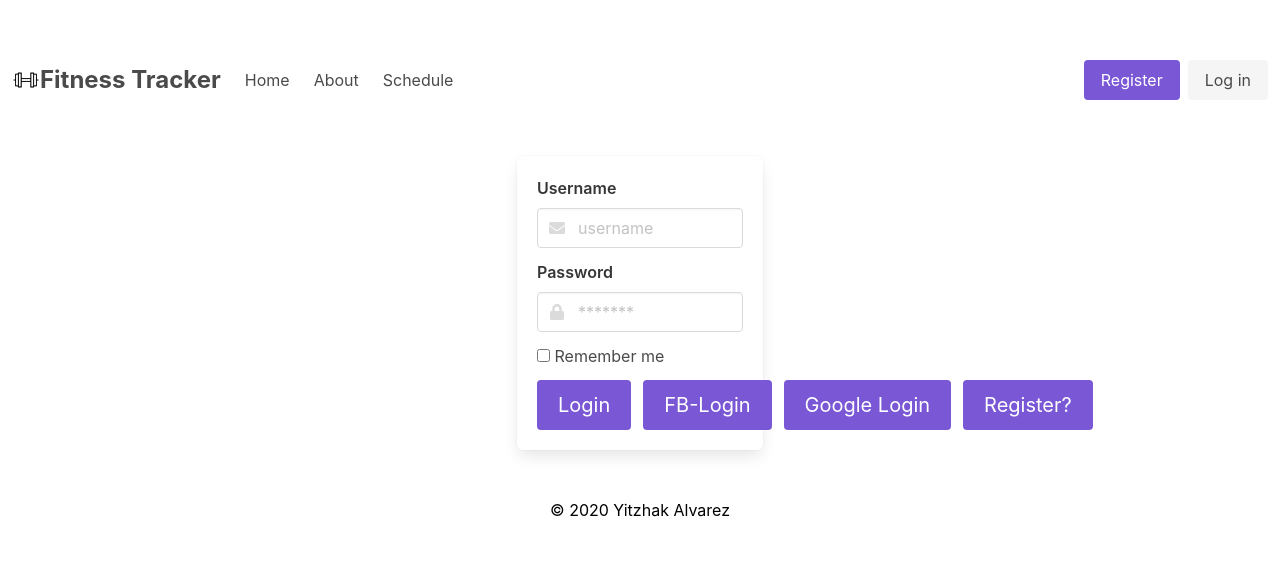
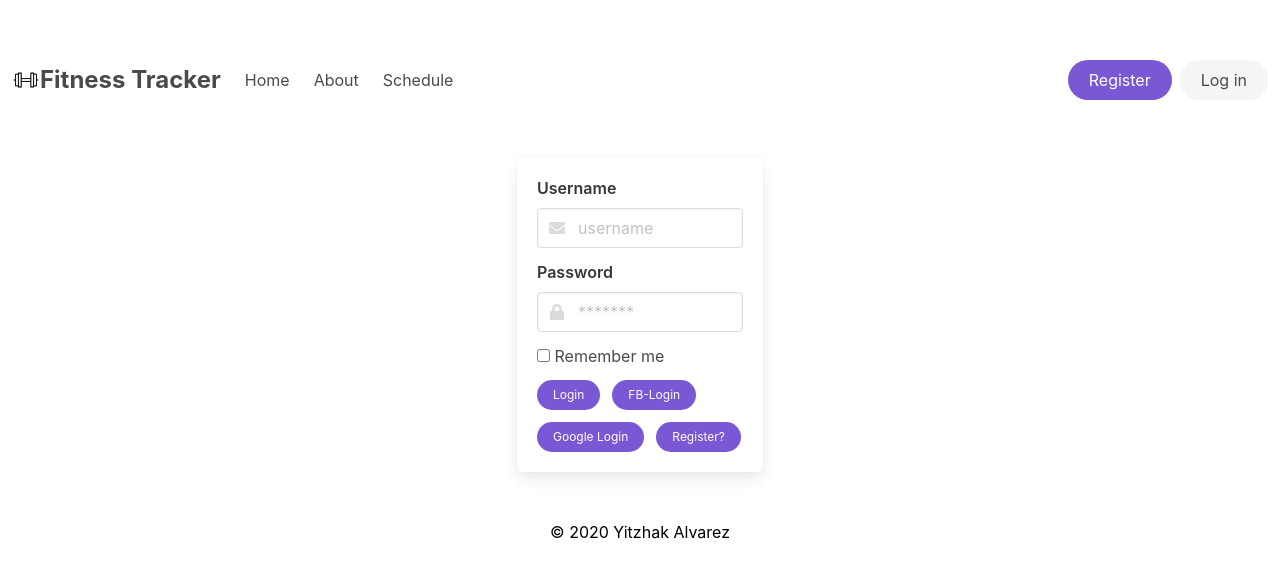
Before and after one commit to yitzhakalvarez/FitnessTracker, a Vue app in the folder client/: page /login in a window 1280 px wide. Shown: the top 578 px of the page. Built offline with nearby package versions, Linux system fonts and the light colour scheme.

Commit message:
11/27 updates

```diff
--- a/client/src/components/Nav.vue
+++ b/client/src/components/Nav.vue
@@ -44,13 +44,13 @@
             <router-link
               v-if="ctx.user === null"
               to="/register"
-              class="button is-primary"
+              class="button is-primary is-rounded"
               >Register</router-link
             >
             <router-link
               v-if="ctx.user === null"
               to="/login"
-              class="button is-light"
+              class="button is-light is-rounded"
               >Log in</router-link
             >
             <button
@@ -69,10 +69,12 @@
 
 <script>
 import { context } from "../models/context";
+
 export default {
   data() {
     return {
-      ctx: context.state
+      ctx: context.state,
+      isActive: false
     };
   },
   methods: {
--- a/client/src/views/Home.vue
+++ b/client/src/views/Home.vue
@@ -10,7 +10,7 @@
             Make sure you register to keep up with your calories count.
           </h2>
           <div class="control">
-            <router-link to="/register" class="btn button is-primary"
+            <router-link to="/register" class="btn button is-primary is-medium is-rounded"
               >Register</router-link
             >
           </div>
@@ -49,10 +49,7 @@ export default {
 /* ----------- iPhone 4 and 4S ----------- */
 
 /* Portrait and Landscape */
-@media only screen
-  and (min-device-width: 320px)
-  and (max-device-width: 480px)
-  and (-webkit-min-device-pixel-ratio: 2) {
+@media only screen and (min-device-width: 320px) and (max-device-width: 480px) and (-webkit-min-device-pixel-ratio: 2) {
   .hero {
     text-align: center;
     background-image: url("../assets/arnold.jpg");
@@ -75,10 +72,7 @@ export default {
 /* ----------- iPhone 5, 5S, 5C and 5SE ----------- */
 
 /* Portrait and Landscape */
-@media only screen
-  and (min-device-width: 320px)
-  and (max-device-width: 568px)
-  and (-webkit-min-device-pixel-ratio: 2) {
+@media only screen and (min-device-width: 320px) and (max-device-width: 568px) and (-webkit-min-device-pixel-ratio: 2) {
   .hero {
     text-align: center;
     background-image: url("../assets/arnold.jpg");
@@ -101,11 +95,7 @@ export default {
 /* ----------- iPhone 6, 6S, 7 and 8 ----------- */
 
 /* Portrait and Landscape */
-@media only screen
-  and (min-device-width: 375px)
-  and (max-device-width: 667px)
-  and (-webkit-min-device-pixel-ratio: 2)
-  {
+@media only screen and (min-device-width: 375px) and (max-device-width: 667px) and (-webkit-min-device-pixel-ratio: 2) {
   .hero {
     text-align: center;
     background-image: url("../assets/arnold.jpg");
@@ -128,10 +118,7 @@ export default {
 /* ----------- iPhone 6+, 7+ and 8+ ----------- */
 
 /* Portrait and Landscape */
-@media only screen
-  and (min-device-width: 414px)
-  and (max-device-width: 736px)
-  and (-webkit-min-device-pixel-ratio: 3) {
+@media only screen and (min-device-width: 414px) and (max-device-width: 736px) and (-webkit-min-device-pixel-ratio: 3) {
   .hero {
     text-align: center;
     background-image: url("../assets/arnold.jpg");
@@ -154,10 +141,7 @@ export default {
 /* ----------- iPhone X ----------- */
 
 /* Portrait and Landscape */
-@media only screen
-  and (min-device-width: 375px)
-  and (max-device-width: 812px)
-  and (-webkit-min-device-pixel-ratio: 3) {
+@media only screen and (min-device-width: 375px) and (max-device-width: 812px) and (-webkit-min-device-pixel-ratio: 3) {
   .hero {
     text-align: center;
     background-image: url("../assets/arnold.jpg");
--- a/client/src/views/Login.vue
+++ b/client/src/views/Login.vue
@@ -1,9 +1,10 @@
+/* eslint-disable */
 <template>
   <form>
     <div class="hero-body">
       <div class="container">
         <div class="columns is-centered">
-          <div class="column is-5-tablet is-5-desktop is-3-widescreen">
+          <div class="column is-5-tablet is-4-desktop is-3-widescreen">
             <form action="" class="box" @submit.prevent="login">
               <div class="field">
                 <label for="" class="label">Username</label>
@@ -43,15 +44,15 @@
                   Remember me
                 </label>
               </div>
-              <div class="field is-grouped">
+              <div class="field is-grouped is-grouped-multiline">
                 <div class="control">
-                  <button class="button is-primary is-medium" @click="login">
+                  <button class="button is-primary is-small is-rounded" @click="login">
                     Login
                   </button>
                 </div>
                 <div class="control">
                   <button
-                    class="button is-primary is-medium"
+                    class="button is-link is-small is-rounded"
                     @click.prevent="fbLogin"
                   >
                     FB-Login
@@ -59,16 +60,14 @@
                 </div>
                 <div class="control">
                   <button
-                    class="button is-primary is-medium"
+                    class="button is-primary is-small is-rounded"
                     @click.prevent="googleLogin"
                   >
                     Google Login
                   </button>
                 </div>
                 <div class="control">
-                  <router-link
-                    to="/Register"
-                    class="button is-primary is-medium"
+                  <router-link to="/Register" class="button is-primary is-small is-rounded"
                     >Register?</router-link
                   >
                 </div>
@@ -104,38 +103,7 @@ export default {
           type: "is-danger"
         });
       }
-    },
-    fbLogin() {
-      FB.login(
-        function(authInfo) {
-          console.log(authInfo);
-        },
-        { scope: "public_profile,email" }
-      );
-    },
-    googleLogin() {}
+    }
   }
-};
-window.fbAsyncInit = function() {
-  FB.init({
-    appId: "385069659231960",
-    cookie: true,
-    xfbml: true,
-    version: "v9.0"
-  });
-
-  FB.AppEvents.logPageView();
-};
-
-(function(d, s, id) {
-  var js,
-    fjs = d.getElementsByTagName(s)[0];
-  if (d.getElementById(id)) {
-    return;
-  }
-  js = d.createElement(s);
-  js.id = id;
-  js.src = "https://connect.facebook.net/en_US/sdk.js";
-  fjs.parentNode.insertBefore(js, fjs);
-})(document, "script", "facebook-jssdk");
+}
 </script>
--- a/client/src/views/Register.vue
+++ b/client/src/views/Register.vue
@@ -104,12 +104,12 @@
               </div>
               <div class="field is-grouped">
                 <div class="control">
-                  <router-link to="/login" class="button is-light is-medium"
+                  <router-link to="/login" class="button is-light is-medium is-rounded"
                     >Cancel</router-link
                   >
                 </div>
                 <div class="control">
-                  <button class="button is-primary is-medium" type="submit">
+                  <button class="button is-primary is-medium is-rounded" type="submit">
                     Register
                   </button>
                 </div>
```
Lines whose indentation alone changed are shown as unchanged.
